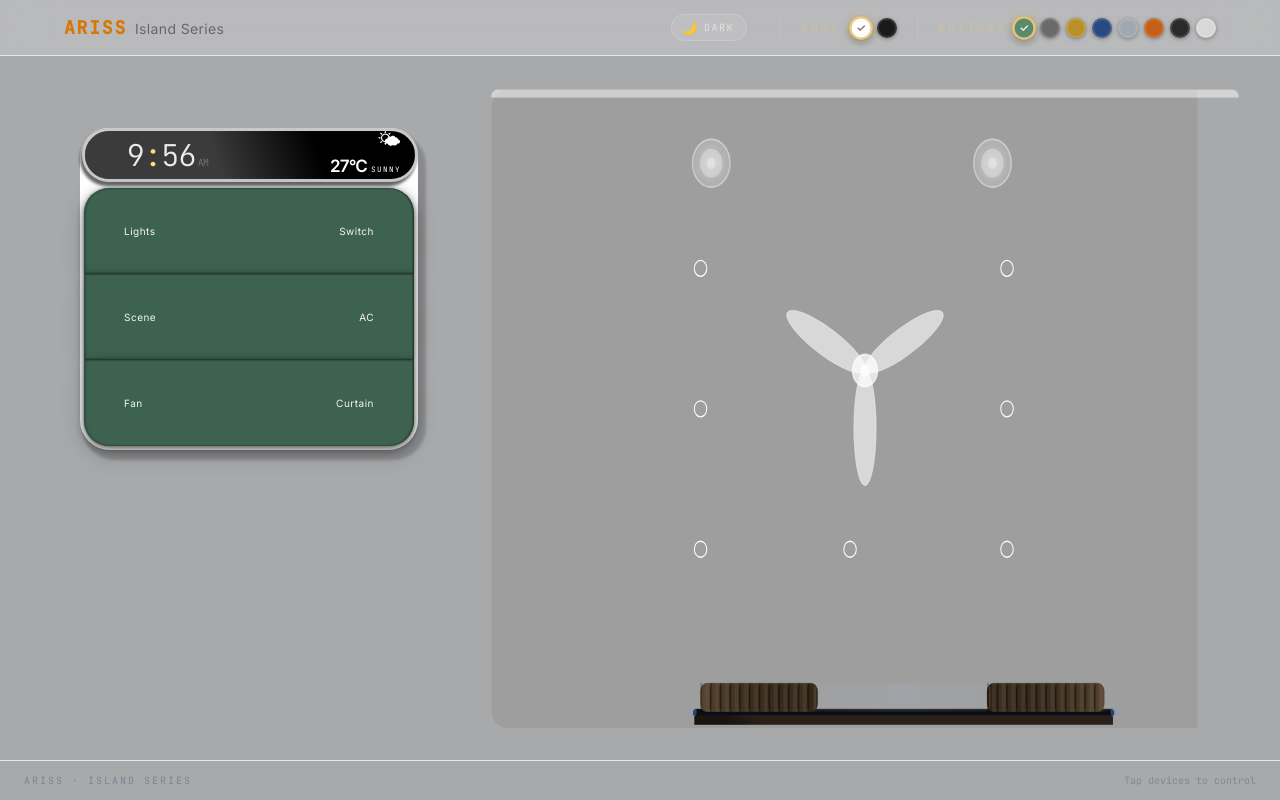
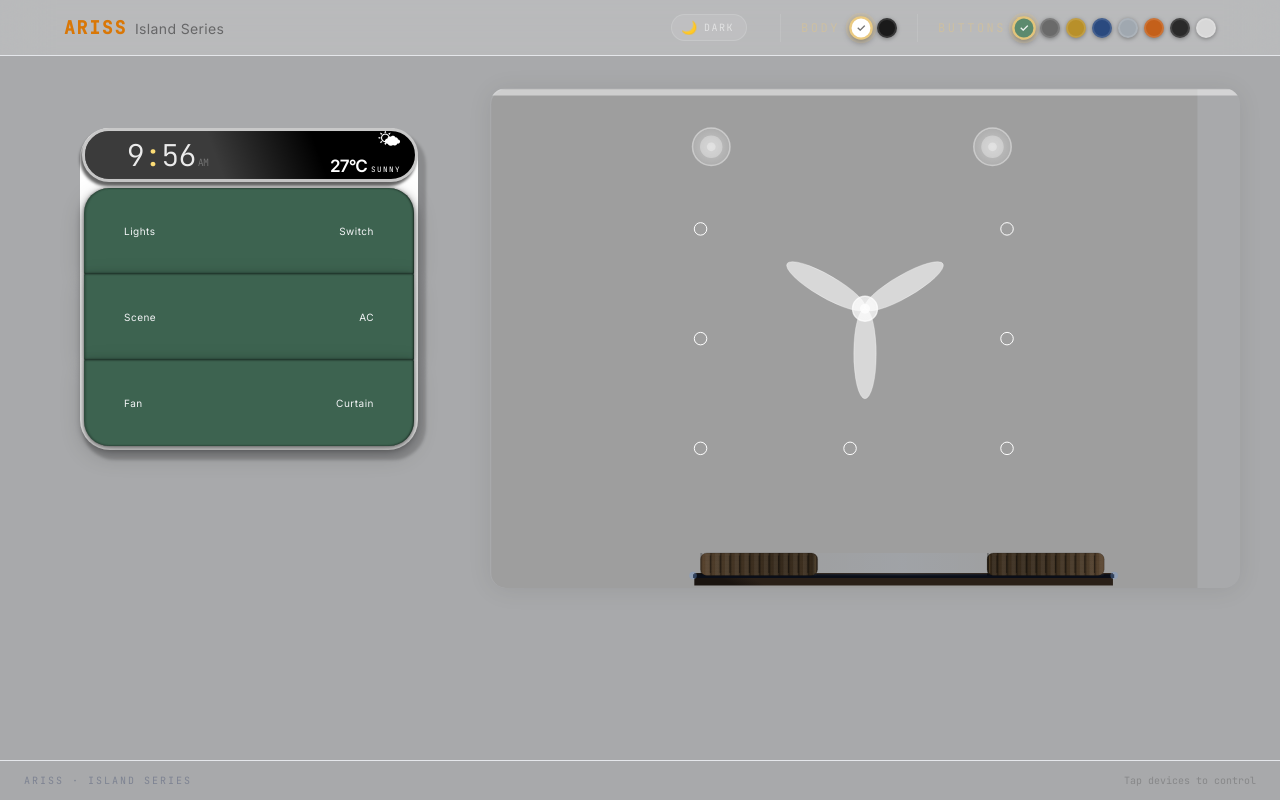
Before and after one commit to shaikhmoiz3010/ariss-island-series, a React (Vite) app: page / in a window 1280 px wide. Built offline with nearby package versions, Linux system fonts and the light colour scheme.

Commit message:
navbar changed

```diff
--- a/src/App.jsx
+++ b/src/App.jsx
@@ -185,8 +185,18 @@ export default function App() {
               <SwitchPanel />
             </div>
 
-
+            {/* room layout */}
+            <div className={`
+              flex-1 w-full h-full
+               rounded-2xl overflow-hidden
+              transition-all duration-400
+              ${isDark
+                ? "bg-white/2 shadow-[0_2px_24px_rgba(0,0,0,0.35)]"
+                : "bg-white/18 shadow-[0_2px_24px_rgba(0,0,0,0.08)]"
+              }
+            `}>
               <RoomLayout />
+            </div>
 
           </div>
         </div>
--- a/src/components/RoomLayout/RoomLayout.jsx
+++ b/src/components/RoomLayout/RoomLayout.jsx
@@ -383,7 +383,9 @@ export default function RoomLayout() {
   }, [draw]);
 
   return (
-    <div
+    <div className="              flex-1 w-full sm:min-h-0
+              rounded-2xl overflow-hidden
+              transition-all duration-400"
       ref={containerRef}
       style={{
         width: '100%',
```
